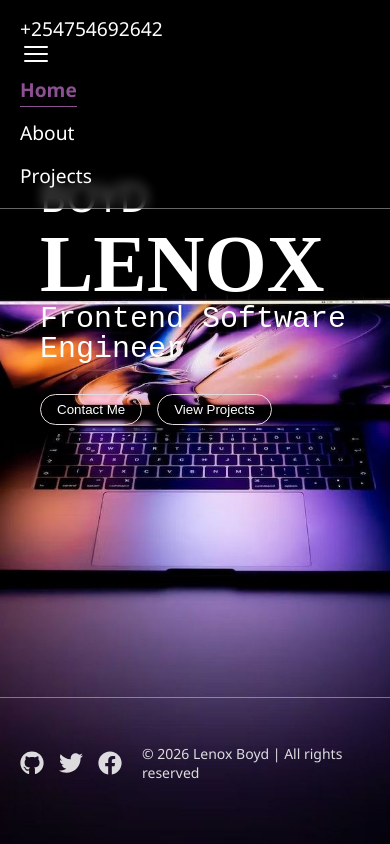
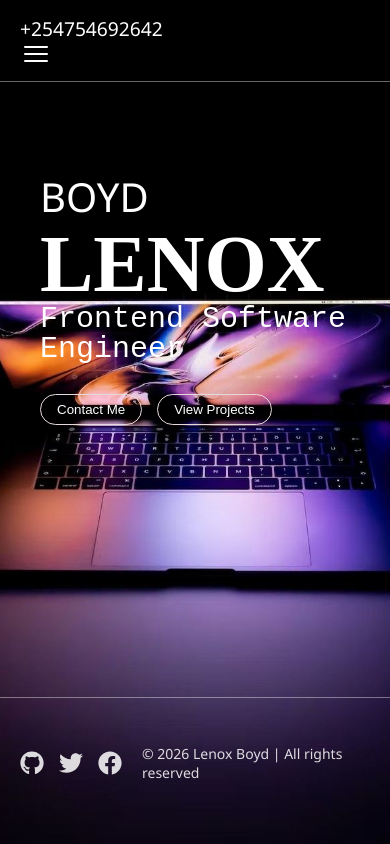
Before and after one commit to Top053/portfolio, a React (Vite) app: page / in a window 390 px wide. Built offline with nearby package versions, Linux system fonts and the light colour scheme.

Commit message:
style(responsive):show nav links when menu is open by setting display to flex

```diff
--- a/src/index.css
+++ b/src/index.css
@@ -263,12 +263,17 @@ footer{
     .hamburger{
         display: flex;
     }
+    /*hide nav links by default on mobile*/
     .nav-bar ul{
-        display: flex;
+        display: none;
         width: 100%;
         flex-direction: column;
         align-items: flex-start;
         gap: 0.5;
         padding: 10px 0 4px 0;
     }
+    /*show nav links when menu is open*/
+    .nav-bar ul.nav-open{
+        display: flex;
+    }
 }
```
